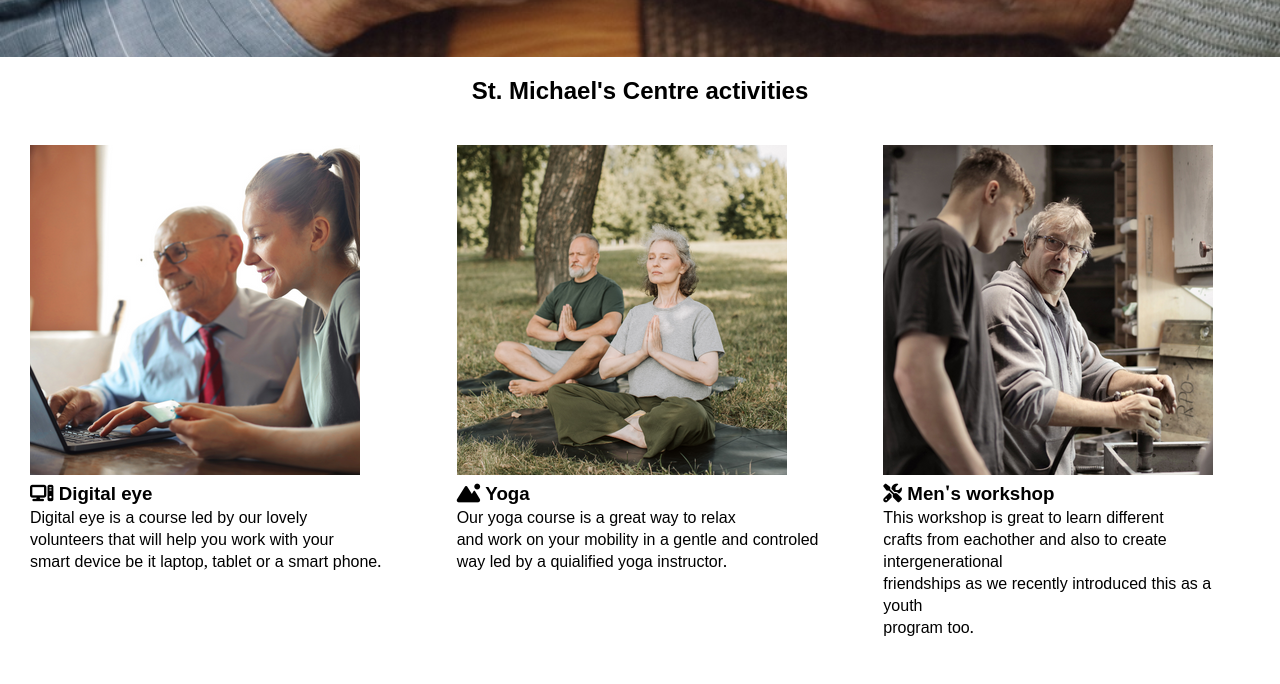
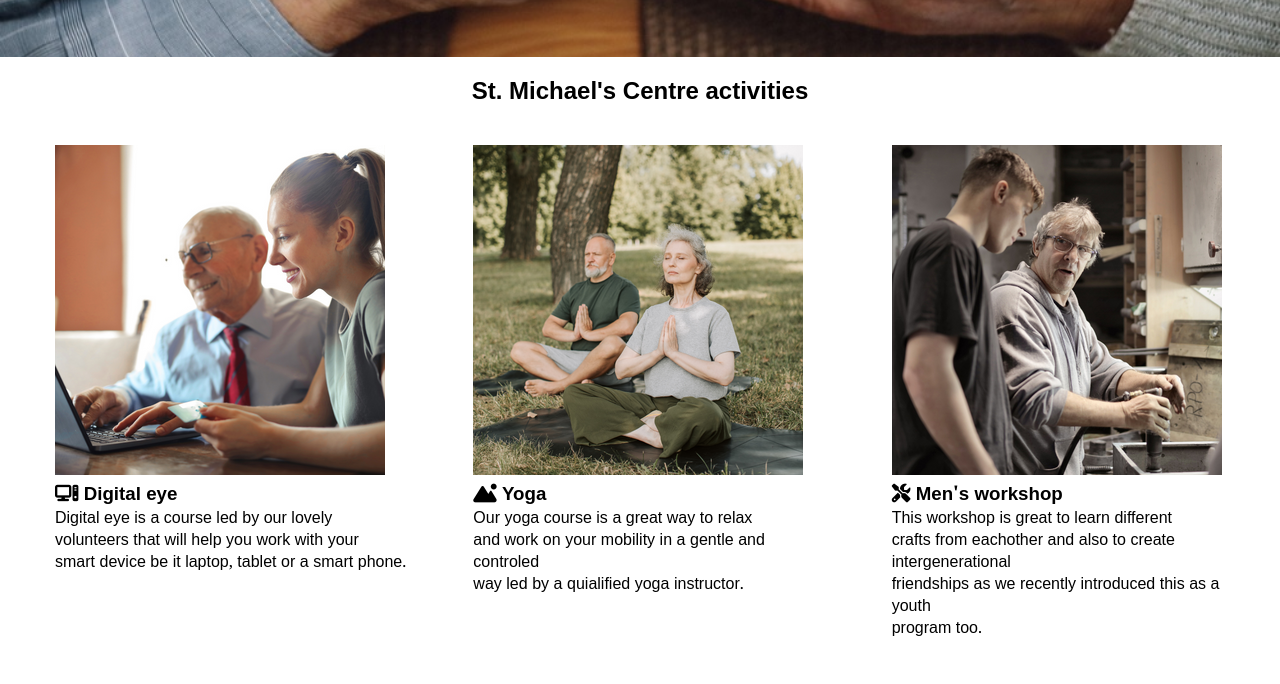
Before and after one commit to MRusinova/st-michaels, a plain HTML site: page index.html in a window 1280 px wide. Shown: the part 700-1384 px from the top of the page. Drawn offline with Linux system fonts and the light colour scheme; a web font is replaced by a local one.

Commit message:
Add padding-left to images

```diff
--- a/assets/css/style.css
+++ b/assets/css/style.css
@@ -72,7 +72,7 @@ h1, h2 {
 .activities-images {
     display: flex;
     flex-flow: row;
-    padding: 0;
+    padding-left: 25px;
 
 
 
```
